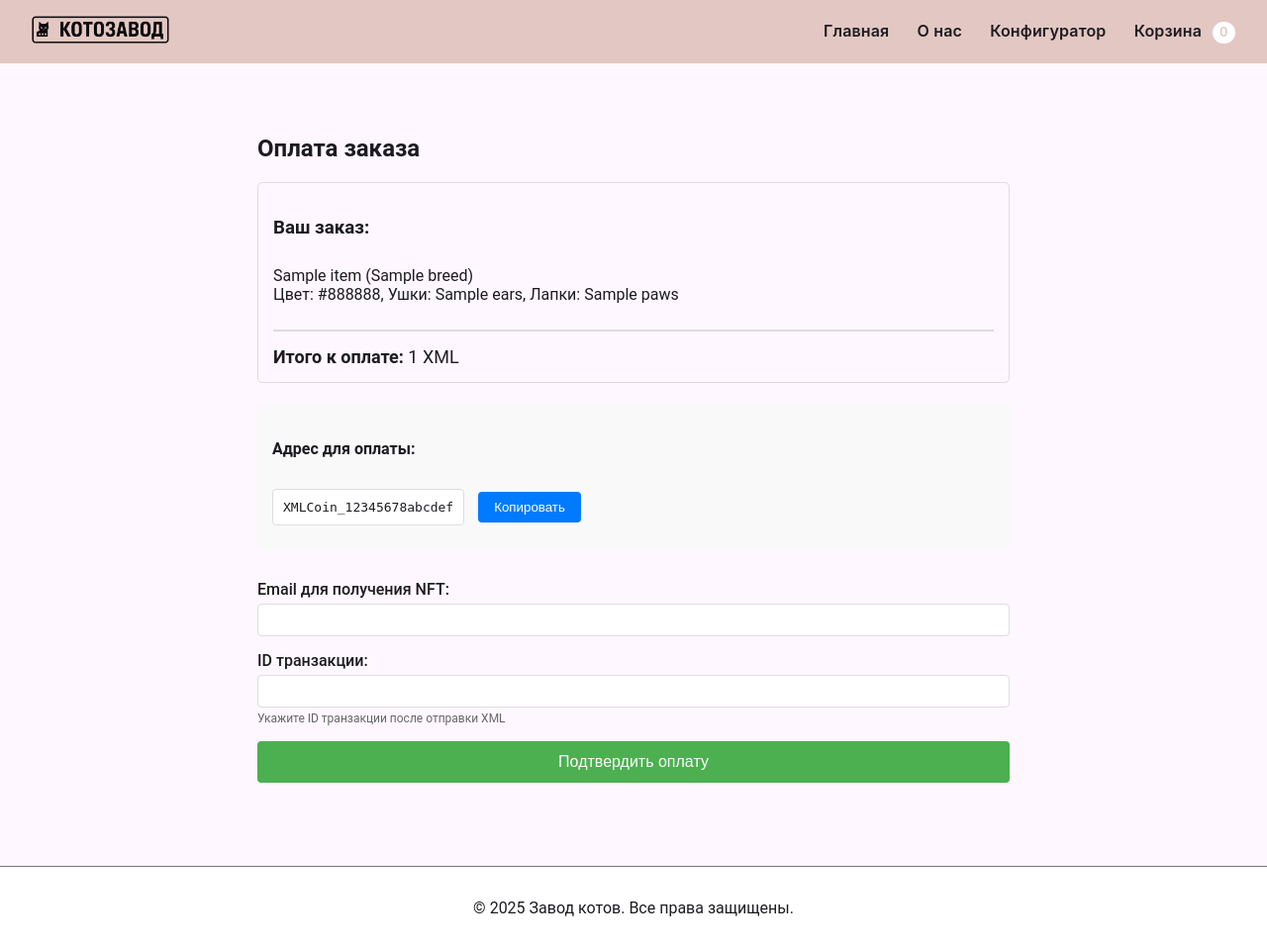
After one commit to Skiftare/ZavodKotikov, a Flask app: template templates/payment.html in a window 1280 px wide. The commit adds this page. Shown: the whole page at 99% size. Run offline with Flask 3, Linux system fonts and the light colour scheme; the template is opened without the code that fills it: most values are stand-ins (such as "Sample title", 1, 10 or a date in 2020).

Commit message:
Небольшой коммит

```diff
--- a/app.py
+++ b/app.py
@@ -1,53 +1,64 @@
 import os
 import secrets
+import uuid
 from datetime import timedelta
+
 from flask import Flask, render_template, request, redirect, url_for, session, flash
+
+from order_service import OrderService
+from payment_gateway import MockPaymentGateway
+from payment_service import OrderItem, PaymentStatus
+
+# Инициализация сервисов
+payment_gateway = MockPaymentGateway()
+order_service = OrderService(payment_gateway)
 
 app = Flask(__name__)
 app.secret_key = secrets.token_hex(16)
 app.permanent_session_lifetime = timedelta(days=7)
+
 
 def generate_csrf_token():
     if "_csrf_token" not in session:
         session["_csrf_token"] = secrets.token_hex(16)
     return session["_csrf_token"]
 
+
 app.jinja_env.globals["csrf_token"] = generate_csrf_token
 
+
 def compute_price(breed: str, color: str, ears: str, paws: str) -> str:
-    """
-    Базовая конфигурация (10 XML):
-      - Порода: Британец
-      - Цвет: Серый   (БЕСПЛАТНАЯ смена цвета — не влияет на цену)
-      - Ушки: Острые в разные стороны
-      - Лапки: В цвет
 
-    За КАЖДОЕ отличие от базовой конфигурации (кроме цвета) +5 XML.
-    """
-    base_price = 10
-    diffs = 0
-    if breed != "Британец":
-        diffs += 1
-    # цвет не считаем
-    if ears != "Острые в разные стороны":
-        diffs += 1
-    if paws != "В цвет":
-        diffs += 1
-    return f"{base_price + 5 * diffs} XML"
+    temp_item = OrderItem(
+        cat_id=str(uuid.uuid4()),
+        name="",
+        breed=breed,
+        color=color,
+        ears=ears,
+        paws=paws,
+        price=0
+    )
+    price = order_service.calculate_price(temp_item)
+    return f"{price} XML"
+
+
 
 @app.route("/")
 def index():
     return render_template("index.html", title="Главная")
 
+
 @app.route("/about")
 def about():
     return render_template("about.html", title="О нас")
+
 
 def build_cat_image_path(breed: str, color: str, ears: str, paws: str) -> str:
     """
     Формируем имя файла по выбранным параметрам и проверяем его наличие.
     Если файла нет, возвращаем URL специальной картинки 'cats/special.png'.
     """
+
     def slug(s: str) -> str:
         return s.strip().lower().replace(" ", "-")
 
@@ -62,12 +73,12 @@ def build_cat_image_path(breed: str, color: str, ears: str, paws: str) -> str:
         # фолбэк
         return url_for("static", filename="cats/special.png")
 
+
 # Страница «Магазин»
 @app.route("/shop", methods=["GET", "POST"])
 def shop():
     cat_img_url = None
 
-    # значения по умолчанию
     form_data = {
         "name": "",
         "breed": "Британец",
@@ -75,7 +86,6 @@ def shop():
         "ears": "Острые в разные стороны",
         "paws": "В цвет",
     }
-    # цена по умолчанию
     price = compute_price(form_data["breed"], form_data["color"], form_data["ears"], form_data["paws"])
 
     if request.method == "POST":
@@ -84,20 +94,17 @@ def shop():
             flash("Неверный CSRF-токен", "error")
             return redirect(url_for("shop"))
 
-        name  = request.form.get("name", "").strip()
+        name = request.form.get("name", "").strip()
         breed = request.form.get("breed", form_data["breed"])
         color = request.form.get("color", form_data["color"])
-        ears  = request.form.get("ears",  form_data["ears"])
-        paws  = request.form.get("paws",  form_data["paws"])
+        ears = request.form.get("ears", form_data["ears"])
+        paws = request.form.get("paws", form_data["paws"])
         action = request.form.get("action", "preview")
 
-        # пересобираем данные формы
         form_data.update({"name": name, "breed": breed, "color": color, "ears": ears, "paws": paws})
 
-        # считаем цену на основе выбранных параметров
         price = compute_price(breed, color, ears, paws)
 
-        # генерим URL картинки под параметры
         cat_img_url = build_cat_image_path(breed, color, ears, paws)
 
         if action == "add":
@@ -107,26 +114,157 @@ def shop():
                 "color": color,
                 "ears": ears,
                 "paws": paws,
-                "price": price,           # используем вычисленную цену
+                "price": price,
                 "image": cat_img_url,
             }
             session.setdefault("orders", []).append(cat)
             session.modified = True
             flash(f"Кот '{cat['name']}' добавлен в корзину!", "success")
-        # для preview — без flash
 
     return render_template(
         "shop.html",
         title="Генератор кота",
         cat_img_url=cat_img_url,
         form_data=form_data,
-        price=price,  # передаём цену в шаблон
+        price=price,
     )
+
 
 @app.route("/account")
 def account():
     orders = session.get("orders", [])
     return render_template("account.html", title="Корзина", orders=orders)
 
+
+@app.route("/checkout", methods=["POST"])
+def checkout():
+    token = request.form.get("csrf_token")
+    if not token or token != session.get("_csrf_token"):
+        flash("Неверный CSRF-токен", "error")
+        return redirect(url_for("account"))
+
+    if "orders" not in session:
+        flash("Корзина пуста", "error")
+        return redirect(url_for("account"))
+
+    # Убедимся что у нас есть session_id
+    if "session_id" not in session:
+        session["session_id"] = str(uuid.uuid4())
+
+    try:
+        app.logger.info(f"Создаём заказ из корзины: {session['orders']}")
+
+        items = []
+        for cat in session["orders"]:
+            price = int(cat["price"].split()[0])
+            items.append(
+                OrderItem(
+                    cat_id=str(uuid.uuid4()),
+                    name=cat["name"],
+                    breed=cat["breed"],
+                    color=cat["color"],
+                    ears=cat["ears"],
+                    paws=cat["paws"],
+                    price=price
+                )
+            )
+
+        # Используем наш собственный session_id
+        order = order_service.create_order(session["session_id"], items)
+        app.logger.info(f"Создан заказ {order.id}")
+
+        return redirect(url_for("payment_page", order_id=order.id))
+
+    except Exception as e:
+        app.logger.error(f"Ошибка создания заказа: {str(e)}")
+        flash(f"Ошибка при создании заказа: {str(e)}", "error")
+        return redirect(url_for("account"))
+
+
+@app.route("/payment/<order_id>")
+def payment_page(order_id):
+    if "session_id" not in session:
+        flash("Сессия устарела", "error")
+        return redirect(url_for("account"))
+
+    order = order_service.get_order(order_id, session["session_id"])
+    if not order:
+        flash("Заказ не найден или доступ запрещён", "error")
+        return redirect(url_for("account"))
+    return render_template("payment.html", title="Оплата", order=order)
+
+
+# Добавляем обработчик для /payment без order_id
+@app.route("/payment")
+def payment_redirect():
+    flash("Некорректный URL заказа", "error")
+    return redirect(url_for("account"))
+
+
+@app.route("/confirm-payment/<order_id>", methods=["POST"])
+def confirm_payment(order_id):
+    if "session_id" not in session:
+        flash("Сессия устарела", "error")
+        return redirect(url_for("account"))
+
+    token = request.form.get("csrf_token")
+    if not token or token != session.get("_csrf_token"):
+        flash("Неверный CSRF-токен", "error")
+        return redirect(url_for("payment_page", order_id=order_id))
+
+    email = request.form.get("email")
+    transaction_id = request.form.get("transaction_id")
+
+    if not email or not transaction_id:
+        flash("Необходимо заполнить все поля", "error")
+        return redirect(url_for("payment_page", order_id=order_id))
+
+    try:
+        status = order_service.process_payment(order_id, session["session_id"], transaction_id)
+
+        if status == PaymentStatus.SUCCESS:
+            order = order_service.get_order(order_id, session["session_id"])
+            if order:
+                order.email = email
+                session.pop("orders", None)
+            return redirect(url_for("payment_success", order_id=order_id))
+        elif status == PaymentStatus.FAILED or status is None:
+            return redirect(url_for("payment_failed", order_id=order_id))
+
+    except Exception as e:
+        app.logger.error(f"Ошибка при подтверждении оплаты: {str(e)}")
+        return redirect(url_for("payment_failed", order_id=order_id))
+
+    return redirect(url_for("account"))
+
+
+@app.route("/payment-success/<order_id>")
+def payment_success(order_id):
+    if "session_id" not in session:
+        flash("Сессия устарела", "error")
+        return redirect(url_for("account"))
+
+    order = order_service.get_order(order_id, session["session_id"])
+    if not order or order.status != PaymentStatus.SUCCESS:
+        flash("Заказ не найден", "error")
+        return redirect(url_for("account"))
+
+    return render_template("payment_success.html", title="Успешная оплата", order=order)
+
+
+@app.route("/payment-failed/<order_id>")
+def payment_failed(order_id):
+    if "session_id" not in session:
+        flash("Сессия устарела", "error")
+        return redirect(url_for("account"))
+
+    order = order_service.get_order(order_id, session["session_id"])
+    if not order:
+        flash("Заказ не найден", "error")
+        return redirect(url_for("account"))
+
+    return render_template("payment_failed.html", title="Ошибка оплаты", order=order)
+
+
 if __name__ == "__main__":
-    app.run(debug=False)
+    app.run(debug=False, port=7070)
--- /dev/null
+++ b/templates/payment.html
@@ -0,0 +1,223 @@
+{% extends "base.html" %}
+{% block content %}
+<div class="payment-container">
+    <h2>Оплата заказа</h2>
+
+    <!-- Контейнер для уведомлений -->
+    <div id="notification" class="notification"></div>
+
+    <div class="order-summary">
+        <h3>Ваш заказ:</h3>
+        <ul class="order-items">
+            {% for item in order.items %}
+            <li>
+                {{ item.name }} ({{ item.breed }})
+                <br>
+                Цвет: {{ item.color }}, Ушки: {{ item.ears }}, Лапки: {{ item.paws }}
+            </li>
+            {% endfor %}
+        </ul>
+
+        <div class="total">
+            <strong>Итого к оплате:</strong> {{ order.total_amount }} XML
+        </div>
+    </div>
+
+    <div class="payment-details">
+        <div class="crypto-address">
+            <h4>Адрес для оплаты:</h4>
+            <code class="wallet">XMLCoin_12345678abcdef</code>
+            <button onclick="copyToClipboard('.wallet')" class="copy-btn">Копировать</button>
+        </div>
+    </div>
+
+    <form method="POST" action="{{ url_for('confirm_payment', order_id=order.id) }}" class="payment-form">
+        <input type="hidden" name="csrf_token" value="{{ csrf_token() }}">
+
+        <div class="form-group">
+            <label for="email">Email для получения NFT:</label>
+            <input type="email" id="email" name="email" required>
+        </div>
+
+        <div class="form-group">
+            <label for="transaction_id">ID транзакции:</label>
+            <input type="text" id="transaction_id" name="transaction_id" required>
+            <small>Укажите ID транзакции после отправки XML</small>
+        </div>
+
+        <button type="submit" class="btn-confirm">Подтвердить оплату</button>
+    </form>
+</div>
+
+<script>
+function showNotification(message, type = 'success') {
+    const notification = document.getElementById('notification');
+    notification.textContent = message;
+    notification.className = `notification notification--${type} notification--show`;
+
+    setTimeout(() => {
+        notification.classList.remove('notification--show');
+    }, 3000);
+}
+
+function copyToClipboard(selector) {
+    const text = document.querySelector(selector).textContent;
+    navigator.clipboard.writeText(text).then(() => {
+        showNotification('Адрес скопирован в буфер обмена!');
+    }).catch(() => {
+        showNotification('Не удалось скопировать адрес', 'error');
+    });
+}
+</script>
+
+<style>
+.payment-container {
+    max-width: 800px;
+    margin: 0 auto;
+    padding: 20px;
+    position: relative;
+}
+
+.notification {
+    position: fixed;
+    top: 20px;
+    right: 20px;
+    padding: 15px 20px;
+    border-radius: 8px;
+    box-shadow: 0 4px 12px rgba(0, 0, 0, 0.15);
+    transform: translateX(400px);
+    transition: transform 0.3s ease-in-out;
+    z-index: 1000;
+    max-width: 300px;
+    font-size: 14px;
+    pointer-events: none;
+}
+
+.notification--show {
+    transform: translateX(0);
+}
+
+.notification--success {
+    background: #4CAF50;
+    color: white;
+}
+
+.notification--error {
+    background: #f44336;
+    color: white;
+}
+
+.order-summary {
+    margin: 20px 0;
+    padding: 15px;
+    border: 1px solid #ddd;
+    border-radius: 5px;
+}
+
+.order-items {
+    list-style: none;
+    padding: 0;
+}
+
+.order-items li {
+    padding: 10px 0;
+    border-bottom: 1px solid #eee;
+}
+
+.order-items li:last-child {
+    border-bottom: none;
+}
+
+.total {
+    margin-top: 15px;
+    padding-top: 15px;
+    border-top: 2px solid #ddd;
+    font-size: 18px;
+}
+
+.payment-details {
+    margin: 20px 0;
+}
+
+.crypto-address {
+    background: #f9f9f9;
+    padding: 15px;
+    border-radius: 5px;
+}
+
+.wallet {
+    display: inline-block;
+    padding: 10px;
+    background: #fff;
+    border: 1px solid #ddd;
+    border-radius: 4px;
+    margin: 10px 0;
+    font-family: monospace;
+}
+
+.payment-form {
+    margin-top: 30px;
+}
+
+.form-group {
+    margin-bottom: 15px;
+}
+
+.form-group label {
+    display: block;
+    margin-bottom: 5px;
+    font-weight: 500;
+}
+
+.form-group input {
+    width: 100%;
+    padding: 8px;
+    border: 1px solid #ddd;
+    border-radius: 4px;
+    box-sizing: border-box;
+}
+
+.form-group small {
+    color: #666;
+    font-size: 12px;
+}
+
+.btn-confirm {
+    background: #4CAF50;
+    color: white;
+    padding: 12px 24px;
+    border: none;
+    border-radius: 4px;
+    cursor: pointer;
+    font-size: 16px;
+    width: 100%;
+}
+
+.btn-confirm:hover {
+    background: #45a049;
+}
+
+.copy-btn {
+    margin-left: 10px;
+    padding: 8px 16px;
+    background: #007bff;
+    color: white;
+    border: none;
+    border-radius: 4px;
+    cursor: pointer;
+}
+
+.copy-btn:hover {
+    background: #0056b3;
+}
+
+/* Адаптив для мобильных */
+@media (max-width: 600px) {
+    .notification {
+        right: 10px;
+        left: 10px;
+        max-width: none;
+    }
+}
+</style>
+{% endblock %}
```
Also changed, not shown: order_service.py (added, +70 -0 lines), payment_gateway.py (added, +28 -0 lines), payment_service.py (added, +30 -0 lines), templates/account.html (+15 -6 lines), templates/payment_failed.html (added, +82 -0 lines), templates/payment_success.html (added, +79 -0 lines), static/img/images.jpg (added).
